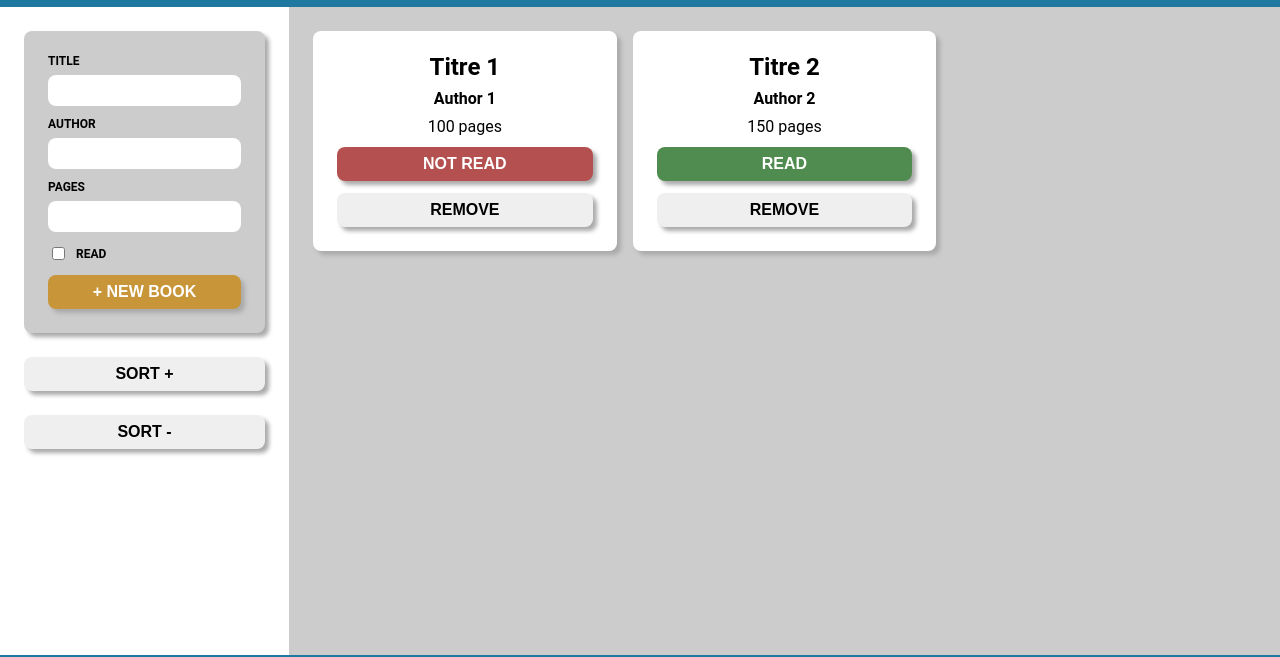
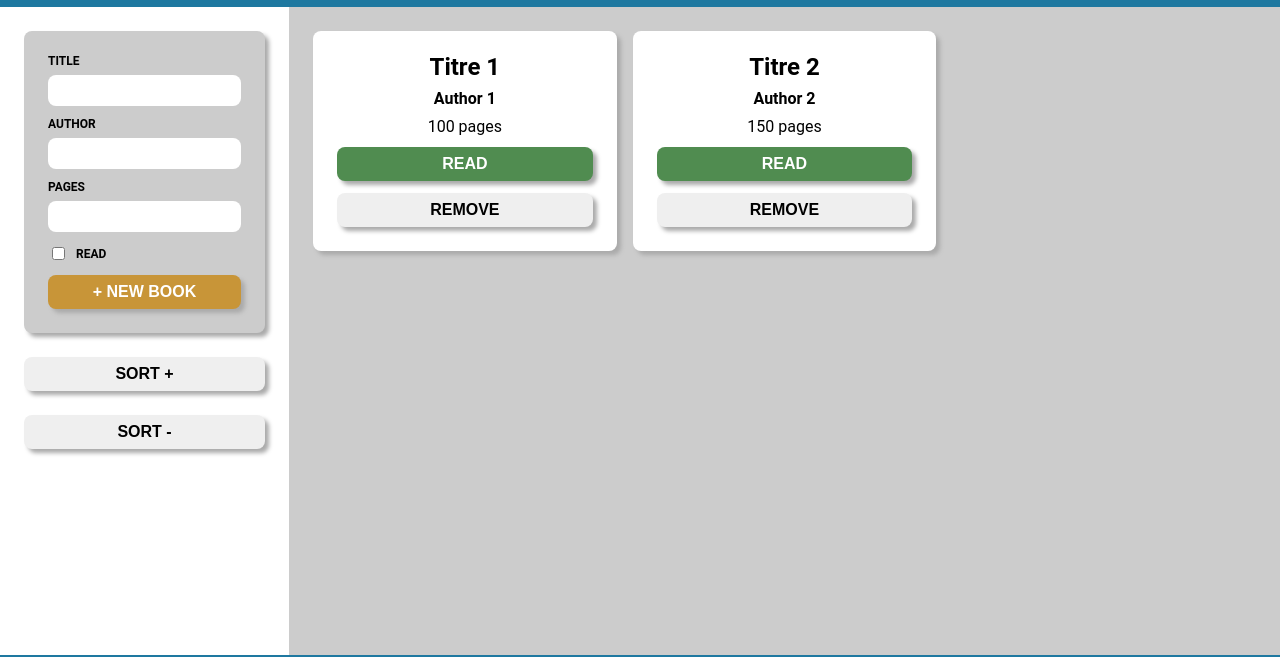
Before and after one commit to vinesk/odin-library, a plain HTML site: page index.html in a window 1280 px wide. Both pictures are taken after a click on the button "NOT READ". Shown: the part 89-746 px from the top of the page. Drawn offline with Linux system fonts and the light colour scheme.

Commit message:
Add read buttons

```diff
--- a/css/global.css
+++ b/css/global.css
@@ -98,7 +98,7 @@ h3 {
   background-color: var(--color-secondary);
 }
 
-.btn-green {
+.btn-read {
   color: var(--white);
   background-color: var(--green);
 }
--- a/js/main.js
+++ b/js/main.js
@@ -44,11 +44,10 @@ const generateBookCards = (books) => {
     title.classList.add("title");
     author.classList.add("author");
     pages.classList.add("pages");
-    readButton.classList.add(
-      "btn",
-      "btn-read",
-      books[i].isRead ? "btn-green" : "btn-red"
-    );
+    readButton.classList.add("btn", "btn-read");
+    if (!books[i].isRead) {
+      readButton.classList.add("btn-red");
+    }
     readButton.dataset.id = i;
     removeButton.classList.add("btn", "btn-remove");
     removeButton.dataset.id = i;
@@ -70,7 +69,11 @@ const generateBookCards = (books) => {
     // Add card to the DOM
     bookCards.appendChild(bookCard);
   }
+
+  // Read book
   readBook();
+
+  // Remove book
   removeBook();
 };
 
@@ -112,7 +115,10 @@ const readBook = () => {
   const readButtons = document.querySelectorAll(".btn-read");
   for (const readButton of readButtons) {
     readButton.addEventListener("click", (e) => {
-      console.log(e.target.dataset.id);
+      const i = e.target.dataset.id;
+      books[i].isRead = !books[i].isRead;
+      bookCards.innerHTML = "";
+      generateBookCards(books);
     });
   }
 };
```
Also changed, not shown: data/books.json (deleted, +0 -16 lines), package.json (deleted, +0 -23 lines), 2 other files.
